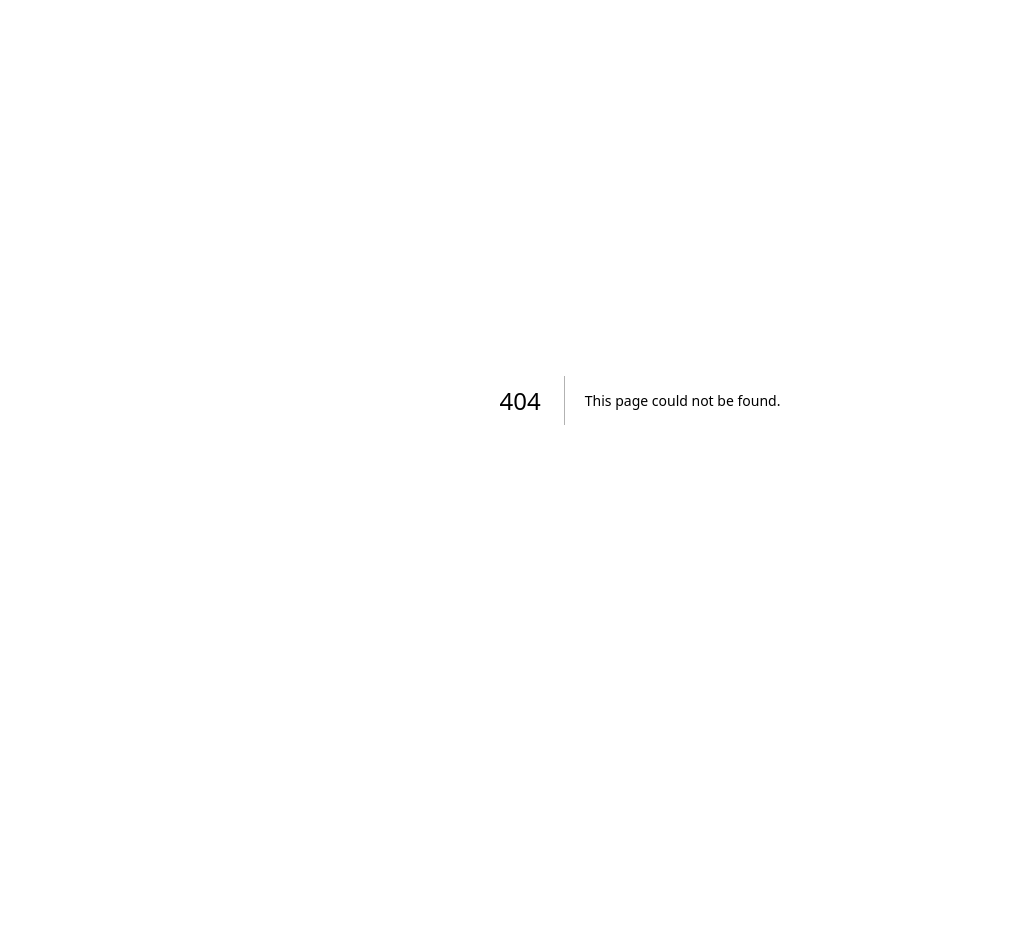
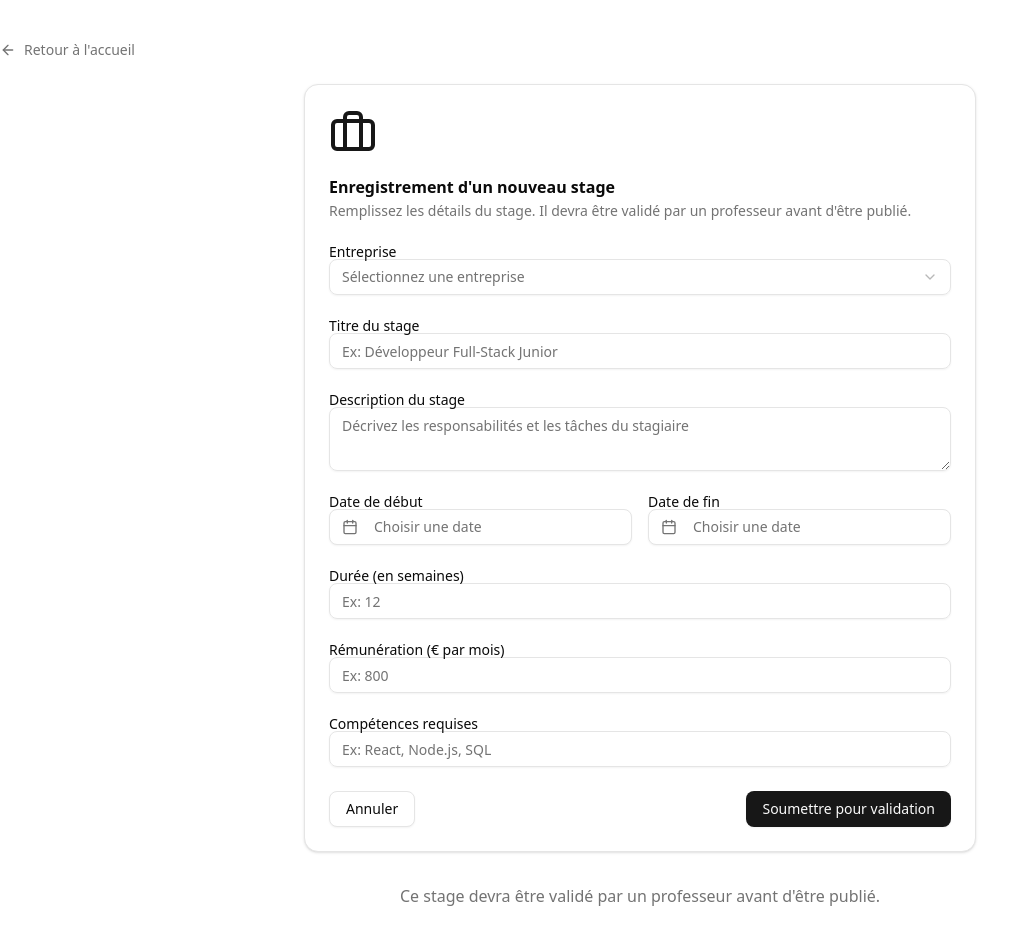
Before and after one commit to Yuubbe/StageDirect, a Next.js app: page /stages/enregistrement in a window 1280 px wide. Before the commit this address had no page. Shown: the top 944 px of the page, without its empty margins (0-1036 px from the left). Before the commit the page ends 800 px from the top, so only its background shows below. Built offline with nearby package versions, Linux system fonts and the light colour scheme.

Commit message:
ajout de la page de validation de stage

```diff
--- /dev/null
+++ b/src/app/stages/enregistrement/page.tsx
@@ -0,0 +1,125 @@
+"use client"
+
+import { useState } from "react"
+import Link from "next/link"
+import { motion } from "framer-motion"
+import { Button } from "@/components/ui/button"
+import { Input } from "@/components/ui/input"
+import { Label } from "@/components/ui/label"
+import { Textarea } from "@/components/ui/textarea"
+import { Select, SelectContent, SelectItem, SelectTrigger, SelectValue } from "@/components/ui/select"
+import { Card, CardContent, CardDescription, CardFooter, CardHeader, CardTitle } from "@/components/ui/card"
+import { Briefcase, ArrowLeft } from "lucide-react"
+import { DatePicker } from "@/components/ui/date-picker"
+
+// Simuler une liste d'entreprises provenant de la base de données
+const entreprises = [
+  { id: 1, nom: "TechInnovate" },
+  { id: 2, nom: "EcoSolutions" },
+  { id: 3, nom: "MediaFuture" },
+  { id: 4, nom: "HealthTech" },
+  { id: 5, nom: "FinancePlus" },
+]
+
+export default function EnregistrementStage() {
+  const [selectedEntreprise, setSelectedEntreprise] = useState("")
+
+  return (
+    <div className="container mx-auto py-10">
+      <Link href="/" className="flex items-center text-sm text-muted-foreground hover:text-primary mb-6">
+        <ArrowLeft className="mr-2 h-4 w-4" />
+        Retour à l'accueil
+      </Link>
+      <motion.div initial={{ opacity: 0, y: 20 }} animate={{ opacity: 1, y: 0 }} transition={{ duration: 0.5 }}>
+        <Card className="max-w-2xl mx-auto">
+          <CardHeader>
+            <motion.div
+              initial={{ scale: 0 }}
+              animate={{ scale: 1 }}
+              transition={{ delay: 0.2, type: "spring", stiffness: 260, damping: 20 }}
+            >
+              <Briefcase className="h-12 w-12 text-primary mb-4" />
+            </motion.div>
+            <CardTitle>Enregistrement d'un nouveau stage</CardTitle>
+            <CardDescription>
+              Remplissez les détails du stage. Il devra être validé par un professeur avant d'être publié.
+            </CardDescription>
+          </CardHeader>
+          <CardContent>
+            <form className="space-y-6">
+              <motion.div initial={{ opacity: 0, x: -20 }} animate={{ opacity: 1, x: 0 }} transition={{ delay: 0.3 }}>
+                <Label htmlFor="entreprise">Entreprise</Label>
+                <Select onValueChange={setSelectedEntreprise} value={selectedEntreprise}>
+                  <SelectTrigger>
+                    <SelectValue placeholder="Sélectionnez une entreprise" />
+                  </SelectTrigger>
+                  <SelectContent>
+                    {entreprises.map((entreprise) => (
+                      <SelectItem key={entreprise.id} value={entreprise.id.toString()}>
+                        {entreprise.nom}
+                      </SelectItem>
+                    ))}
+                  </SelectContent>
+                </Select>
+              </motion.div>
+
+              <motion.div initial={{ opacity: 0, x: -20 }} animate={{ opacity: 1, x: 0 }} transition={{ delay: 0.4 }}>
+                <Label htmlFor="titre">Titre du stage</Label>
+                <Input id="titre" placeholder="Ex: Développeur Full-Stack Junior" />
+              </motion.div>
+
+              <motion.div initial={{ opacity: 0, x: -20 }} animate={{ opacity: 1, x: 0 }} transition={{ delay: 0.5 }}>
+                <Label htmlFor="description">Description du stage</Label>
+                <Textarea id="description" placeholder="Décrivez les responsabilités et les tâches du stagiaire" />
+              </motion.div>
+
+              <motion.div
+                initial={{ opacity: 0, x: -20 }}
+                animate={{ opacity: 1, x: 0 }}
+                transition={{ delay: 0.6 }}
+                className="grid grid-cols-2 gap-4"
+              >
+                <div>
+                  <Label htmlFor="date-debut">Date de début</Label>
+                  <DatePicker />
+                </div>
+                <div>
+                  <Label htmlFor="date-fin">Date de fin</Label>
+                  <DatePicker />
+                </div>
+              </motion.div>
+
+              <motion.div initial={{ opacity: 0, x: -20 }} animate={{ opacity: 1, x: 0 }} transition={{ delay: 0.7 }}>
+                <Label htmlFor="duree">Durée (en semaines)</Label>
+                <Input id="duree" type="number" min="1" placeholder="Ex: 12" />
+              </motion.div>
+
+              <motion.div initial={{ opacity: 0, x: -20 }} animate={{ opacity: 1, x: 0 }} transition={{ delay: 0.8 }}>
+                <Label htmlFor="remuneration">Rémunération (€ par mois)</Label>
+                <Input id="remuneration" type="number" min="0" placeholder="Ex: 800" />
+              </motion.div>
+
+              <motion.div initial={{ opacity: 0, x: -20 }} animate={{ opacity: 1, x: 0 }} transition={{ delay: 0.9 }}>
+                <Label htmlFor="competences">Compétences requises</Label>
+                <Input id="competences" placeholder="Ex: React, Node.js, SQL" />
+              </motion.div>
+            </form>
+          </CardContent>
+          <CardFooter className="flex justify-between">
+            <Button variant="outline">Annuler</Button>
+            <Button>Soumettre pour validation</Button>
+          </CardFooter>
+        </Card>
+      </motion.div>
+
+      <motion.div
+        className="mt-8 text-center text-muted-foreground"
+        initial={{ opacity: 0 }}
+        animate={{ opacity: 1 }}
+        transition={{ delay: 1 }}
+      >
+        <p>Ce stage devra être validé par un professeur avant d'être publié.</p>
+      </motion.div>
+    </div>
+  )
+}
```
